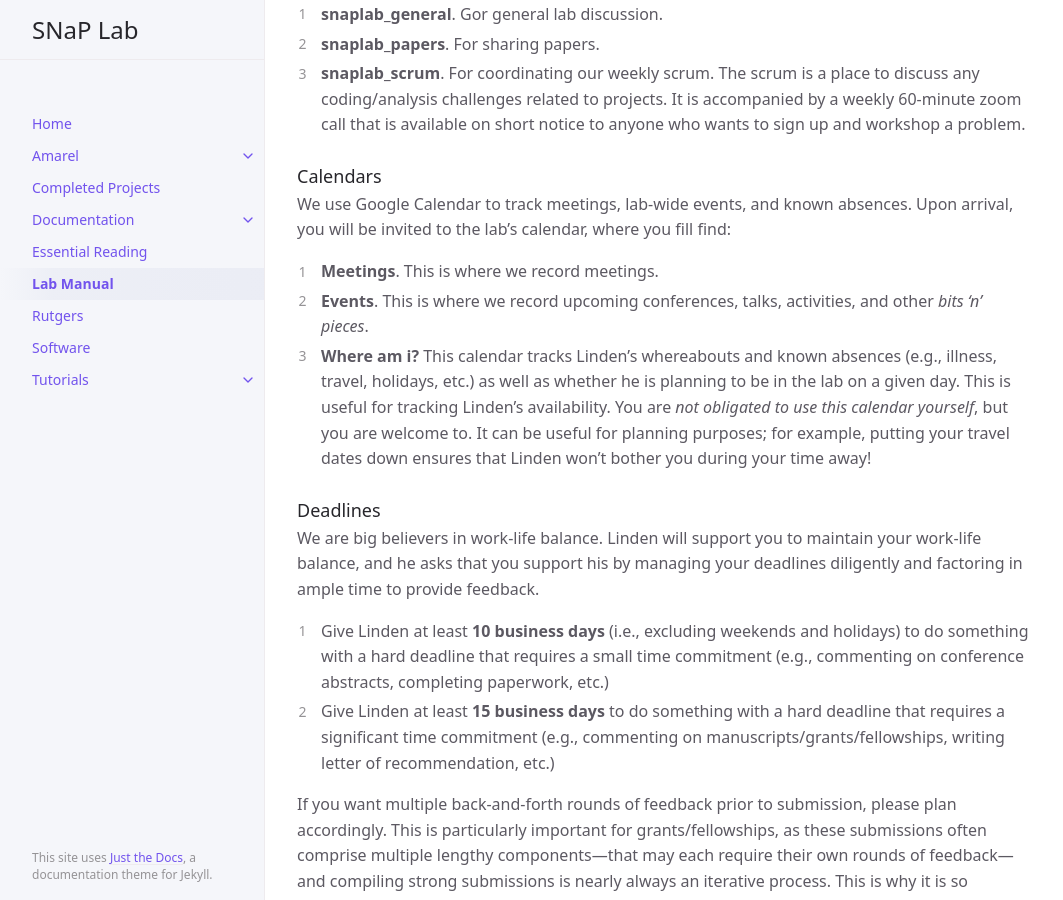
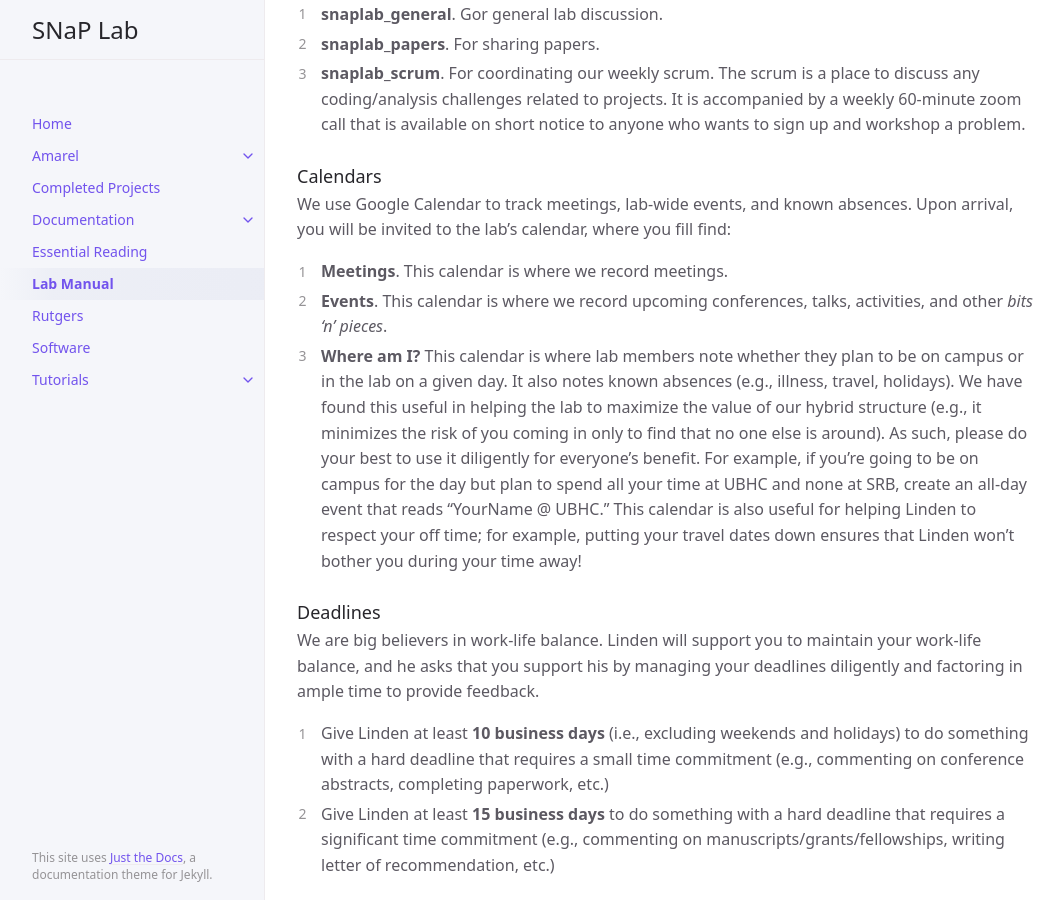
Before and after one commit to LindenParkesLab/snaplab.github.io, a Jekyll site: the page built from docs/lab_manual/index.md, in a window 1280 px wide and 900 px high, scrolled down 9378 px. Shown: the whole window, without its empty margins (107-1170 px from the left). Built offline with Jekyll 4.4.1, drawn with Linux system fonts in a browser that asks for light colours; cached includes are drawn as plain includes.

Commit message:
update to where am i calendar

```diff
--- a/docs/lab_manual/index.md
+++ b/docs/lab_manual/index.md
@@ -182,9 +182,9 @@ Slack will be used as the primary means of lab communication. Email is a notorio
 ### Calendars
 We use Google Calendar to track meetings, lab-wide events, and known absences. Upon arrival, you will be invited to the lab's calendar, where you fill find:
 
-1. **Meetings**. This is where we record meetings.
-2. **Events**. This is where we record upcoming conferences, talks, activities, and other *bits 'n' pieces*.
-3. **Where am i?** This calendar tracks Linden's whereabouts and known absences (e.g., illness, travel, holidays, etc.) as well as whether he is planning to be in the lab on a given day. This is useful for tracking Linden's availability. You are *not obligated to use this calendar yourself*, but you are welcome to. It can be useful for planning purposes; for example, putting your travel dates down ensures that Linden won't bother you during your time away!
+1. **Meetings**. This calendar is where we record meetings.
+2. **Events**. This calendar is where we record upcoming conferences, talks, activities, and other *bits 'n' pieces*.
+3. **Where am I?** This calendar is where lab members note whether they plan to be on campus or in the lab on a given day. It also notes known absences (e.g., illness, travel, holidays). We have found this useful in helping the lab to maximize the value of our hybrid structure (e.g., it minimizes the risk of you coming in only to find that no one else is around). As such, please do your best to use it diligently for everyone's benefit. For example, if you're going to be on campus for the day but plan to spend all your time at UBHC and none at SRB, create an all-day event that reads "YourName @ UBHC." This calendar is also useful for helping Linden to respect your off time; for example, putting your travel dates down ensures that Linden won't bother you during your time away!
 
 ### Deadlines
 We are big believers in work-life balance. Linden will support you to maintain your work-life balance, and he asks that you support his by managing your deadlines diligently and factoring in ample time to provide feedback.
```
